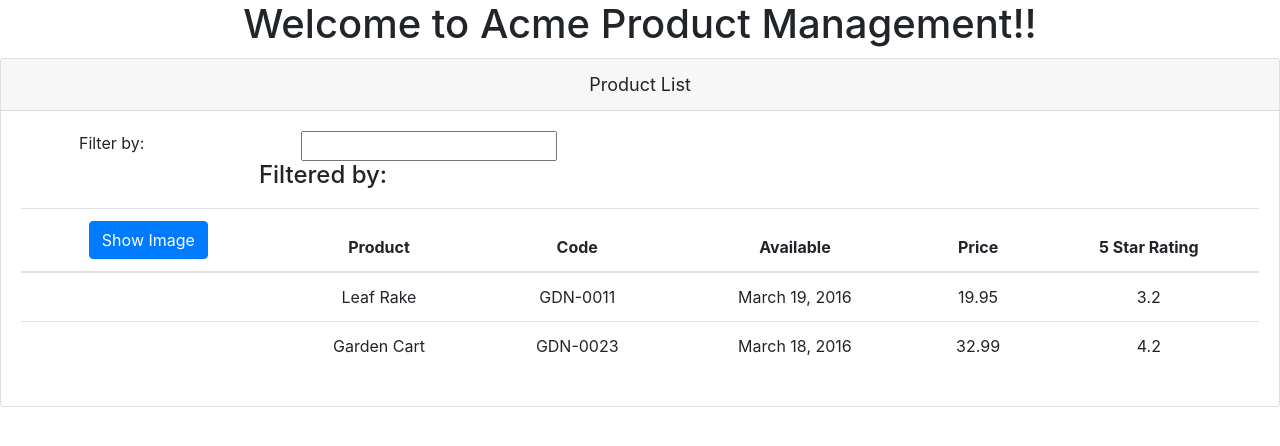
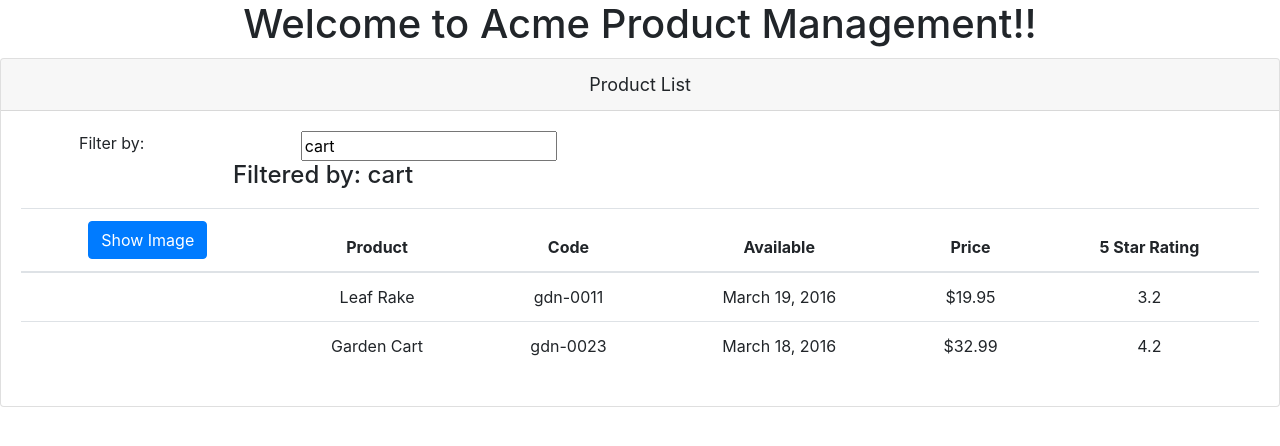
Before and after one commit to jmphelps/APM, an Angular app: page / in a window 1280 px wide. Shown: the top 446 px of the page. Built offline with nearby package versions, Linux system fonts and the light colour scheme.

Commit message:
Added some data binding and pipes

```diff
--- a/src/app/app.module.ts
+++ b/src/app/app.module.ts
@@ -1,5 +1,6 @@
 import { BrowserModule } from '@angular/platform-browser';
 import { NgModule } from '@angular/core';
+import { FormsModule } from '@angular/forms';
 
 import { AppComponent } from './app.component';
 import { ProductListComponent } from './products/product-list.component';
@@ -10,7 +11,8 @@
     ProductListComponent
   ],
   imports: [
-    BrowserModule
+    BrowserModule,
+    FormsModule
   ],
   bootstrap: [AppComponent]
 })
--- a/src/app/products/product-list.component.html
+++ b/src/app/products/product-list.component.html
@@ -6,12 +6,13 @@
     <div class="row">
       <div class="col-md-2">Filter by:</div>
       <div class="col-md-4">
-        <input type="text" />
+        <input type="text"
+        [(ngModel)]='listFilter' />
       </div>
     </div>
     <div class="row">
       <div class="col-md-6">
-        <h4>Filtered by: </h4>
+        <h4>Filtered by: {{ listFilter }}</h4>
       </div>
     </div>
     <div class="table-responsive">
@@ -20,7 +21,7 @@
         <thead>
           <tr>
             <th>
-              <button class="btn btn-primary">Show Image</button>
+              <button class="btn btn-primary" (click)='toggleImage()'>{{ showImage ? 'Hide' : 'Show'}} Image</button>
             </th>
             <th>Product</th>
             <th>Code</th>
@@ -31,11 +32,16 @@
         </thead>
         <tbody>
             <tr *ngFor='let product of products'>
-              <td></td>
+              <td><img *ngIf='showImage'
+                      [src]='product.imageUrl'
+                      [title]='product.productName'
+                      [style.width.px]='imageWidth'
+                      [style.margin.px]='imageMargin'
+                      ></td>
               <td>{{ product.productName }}</td>
-              <td>{{ product.productCode }}</td>
+              <td>{{ product.productCode | lowercase}}</td>
               <td>{{ product.releaseDate }}</td>
-              <td>{{ product.price }}</td>
+              <td>{{ product.price | currency:'USD':'symbol':'1.2-2'}}</td>
               <td>{{ product.starRating }}</td>
             </tr>
         </tbody>
--- a/src/app/products/product-list.component.ts
+++ b/src/app/products/product-list.component.ts
@@ -7,6 +7,10 @@
 })
 export class ProductListComponent implements OnInit {
   pageTitle = 'Product List';
+  imageWidth = 50;
+  imageMargin = 2;
+  showImage = false;
+  listFilter = 'cart';
   products: any[] = [
     {
       'productId': 1,
@@ -29,6 +33,10 @@
       'imageUrl': 'https://openclipart.org/image/300px/svg_to_png/58471/garden_cart.png'
     }];
 
+    toggleImage(): void {
+      this.showImage = !this.showImage;
+    }
+
   constructor() { }
 
   ngOnInit() {
```
